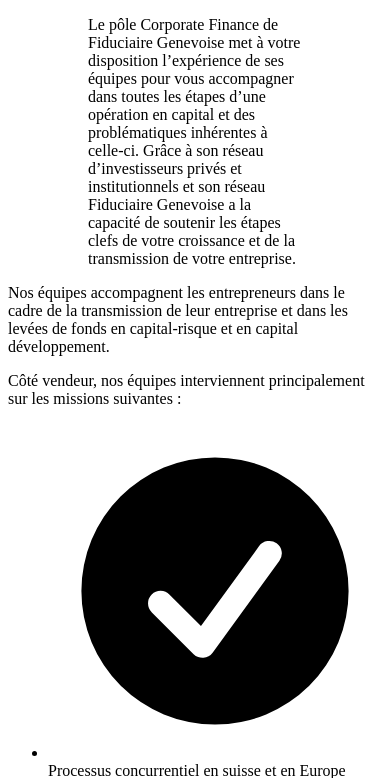
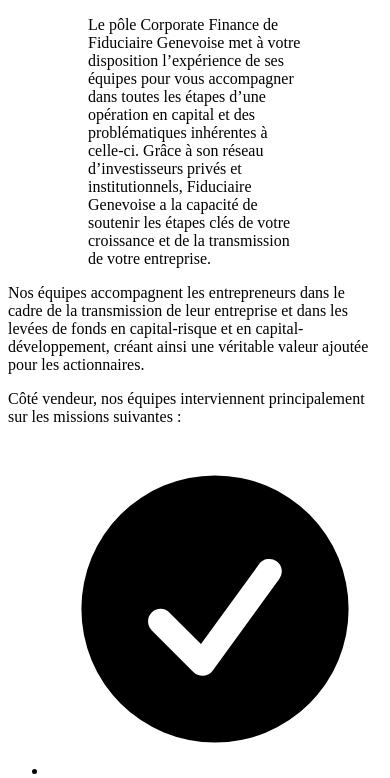
Before and after one commit to benjaminroche4/fiduciaire, a Symfony app: template templates/company/corporate-finance.html.twig in a window 390 px wide; the page is wider, and only the part inside the window is pictured. Shown: the part 4902-5680 px from the top of that part. Run offline with Twig, Linux system fonts and the light colour scheme; the template is opened without the code that fills it, so the values that code supplies are empty; some libraries are stand-ins or nearby versions.

Commit message:
feat: edit visuel

```diff
--- a/templates/company/corporate-finance.html.twig
+++ b/templates/company/corporate-finance.html.twig
@@ -25,12 +25,17 @@
             <h2 class="mt-2 text-3xl font-bold tracking-tight text-gray-900 sm:text-4xl">Accompagnement expert en Corporate Finance </h2>
             <figure class="text-lg mt-10 border-l border-red-custom pl-9">
                 <blockquote class="font-semibold text-gray-900">
-                    <p>Le pôle Corporate Finance de Fiduciaire Genevoise met à votre disposition l’expérience de ses équipes pour vous accompagner dans toutes les étapes d’une opération en capital et des problématiques inhérentes à celle-ci.
-                        Grâce à son réseau d’investisseurs privés et institutionnels et son réseau Fiduciaire Genevoise a la capacité de soutenir les étapes clefs de votre croissance et de la transmission de votre entreprise.</p>
+                    <p>Le pôle Corporate Finance de Fiduciaire Genevoise met à votre disposition l’expérience de ses
+                        équipes pour vous accompagner dans toutes les étapes d’une opération en capital et des
+                        problématiques inhérentes à celle-ci. Grâce à son réseau d’investisseurs privés et
+                        institutionnels, Fiduciaire Genevoise a la capacité de soutenir les étapes clés de votre
+                        croissance et de la transmission de votre entreprise.</p>
                 </blockquote>
             </figure>
             <div class="mt-10">
-                <p class="mt-8 text-lg">Nos équipes accompagnent les entrepreneurs dans le cadre de la transmission de leur entreprise et dans les levées de fonds en capital-risque et en capital développement.</p>
+                <p class="mt-8 text-lg">Nos équipes accompagnent les entrepreneurs dans le cadre de la transmission de
+                    leur entreprise et dans les levées de fonds en capital-risque et en capital-développement,
+                    créant ainsi une véritable valeur ajoutée pour les actionnaires.</p>
                 <p class="mt-4 text-lg font-medium"><span class="underline underline-offset-2">Côté vendeur</span>, nos équipes interviennent principalement sur les missions suivantes :</p>
                 <ul role="list" class="mt-4 space-y-4 font-second">
                     <li class="flex gap-x-3 text-lg">
@@ -91,7 +96,10 @@
                         <span>Aide à la négociation de la transaction</span>
                     </li>
                 </ul>
-                <p class="mt-8 text-lg">Fiduciaire Genevoise intervient également dans le cadre d’évaluations d’entreprises indépendantes ou dans des cadres transactionnels. Nous réalisons couramment des missions de reporting interne ainsi que des rapports d’expertise indépendants.</p>
+                <p class="mt-8 text-lg">Fiduciaire Genevoise intervient également dans le cadre d’évaluations d’entreprises
+                    indépendantes ou dans des cadres transactionnels. Nous réalisons couramment des missions de reporting
+                    interne ainsi que des rapports d’expertise indépendants, visant à améliorer la rentabilité et la
+                    valorisation de votre entreprise.</p>
                 <p class="mt-4 text-lg">Nos équipes continuent à vous accompagner post-opération au niveau du pilotage organisationnel et financier de l’entreprise.</p>
                 <p class="mt-8 text-lg font-medium"><span class="underline underline-offset-2">Post-opération</span>, nos missions se concentrent principalement sur les étapes suivantes :</p>
                 <ul role="list" class="mt-4 space-y-4 font-second">
@@ -126,6 +134,14 @@
                         <span>Renforcement du contrôle interne et suivi opérationnel</span>
                     </li>
                 </ul>
+                <p class="mt-8 text-lg">Fiduciaire Genevoise propose également des services de consulting en ingénierie
+                    financière, restructuration, et optimisation de la trésorerie. Nos solutions s’adressent aux PME,
+                    ETI, start-ups, et grands groupes, permettant d’assurer des opérations de haut de bilan réussies
+                    et une gestion efficace des capitaux propres et des fonds d’investissement.</p>
+                <p class="mt-4 text-lg">En collaborant avec Fiduciaire Genevoise, vous bénéficiez d’un partenaire
+                    stratégique pour vos fusions-acquisitions, vos levées de fonds, et toutes les opérations financières
+                    majeures, garantissant ainsi la création de valeur durable pour vos actionnaires et la réussite
+                    de leurs projets.</p>
             </div>
         </div>
     </section>
--- a/templates/components/_block_CTA_footer.html.twig
+++ b/templates/components/_block_CTA_footer.html.twig
@@ -4,8 +4,8 @@
             <h2 class="text-3xl font-bold tracking-tight text-gray-900 sm:text-4xl">Vous souhaitez rejoindre le groupe Fiduciaire Genevoise ?</h2>
             <p class="mx-auto mt-6 max-w-xl text-lg leading-8 text-gray-600">Nous répondons à vos questions et vous accompagnons pour intégrer vos activités avec nos services.</p>
             <div class="mt-10 flex items-center justify-center gap-x-6">
-                <a href="{{ path('app_devenir_client') }}" class="text-sm rounded-lg font-semibold bg-main px-3.5 py-2.5 text-white border-solid border border-main hover:bg-second hover:border-second transition duration-200">Devenir client</a>
-                <a href="{{ path('app_contact') }}" class="text-sm rounded-lg font-semibold px-3.5 py-2.5 text-gray-900 border-solid border border-main hover:bg-white transition duration-200">Nous contacter</a>
+                <a href="{{ path('app_contact') }}" class="text-sm rounded-lg font-semibold bg-main px-3.5 py-2.5 text-white border-solid border border-main hover:bg-second hover:border-second transition duration-200">Nous contacter</a>
+                <a href="{{ path('app_devenir_client') }}" class="text-sm rounded-lg font-semibold px-3.5 py-2.5 text-gray-900 border-solid border border-main hover:bg-white transition duration-200">Devenir client</a>
             </div>
         </div>
     </div>
```
Also changed, not shown: templates/blog/blog_post.html.twig (+18 -2 lines).
